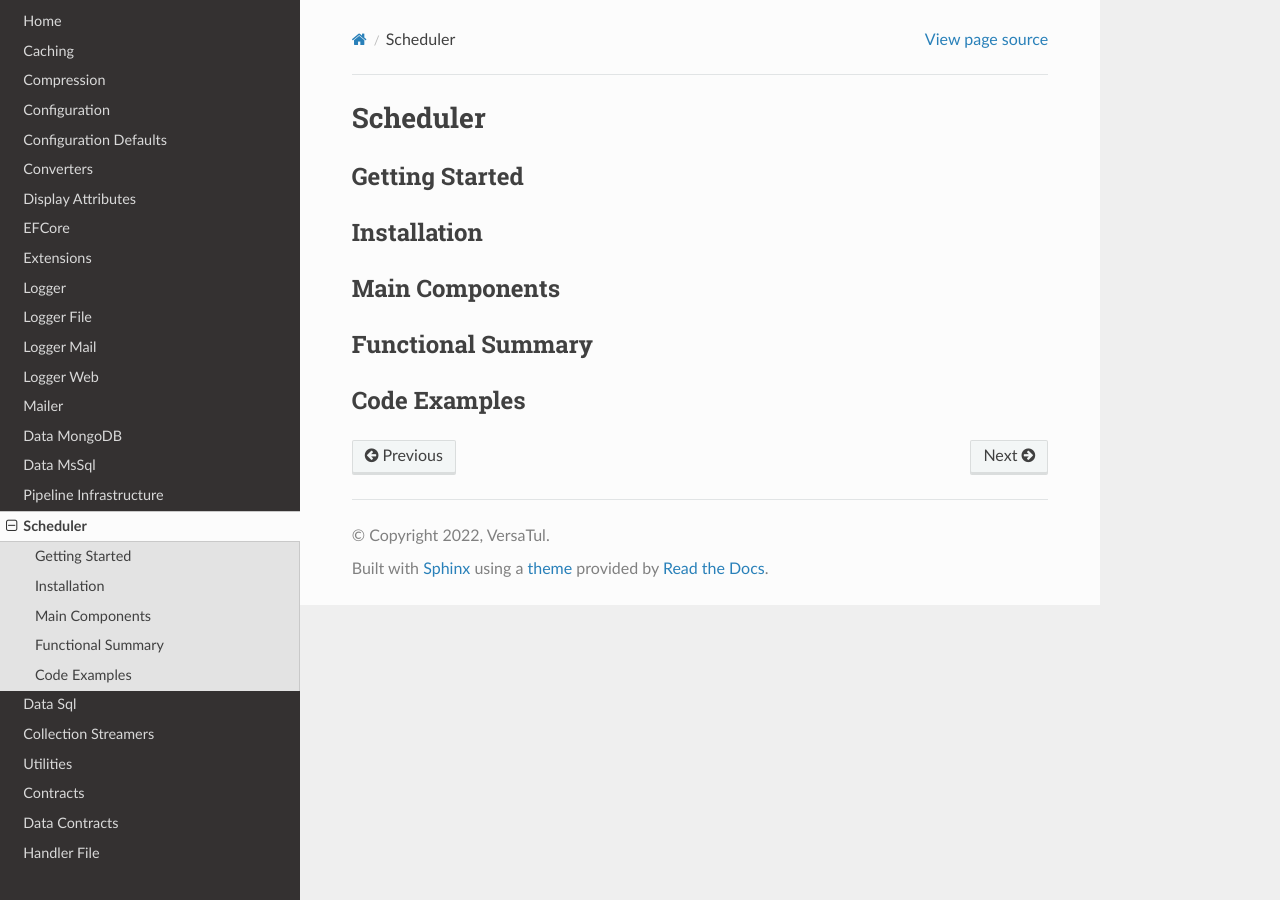
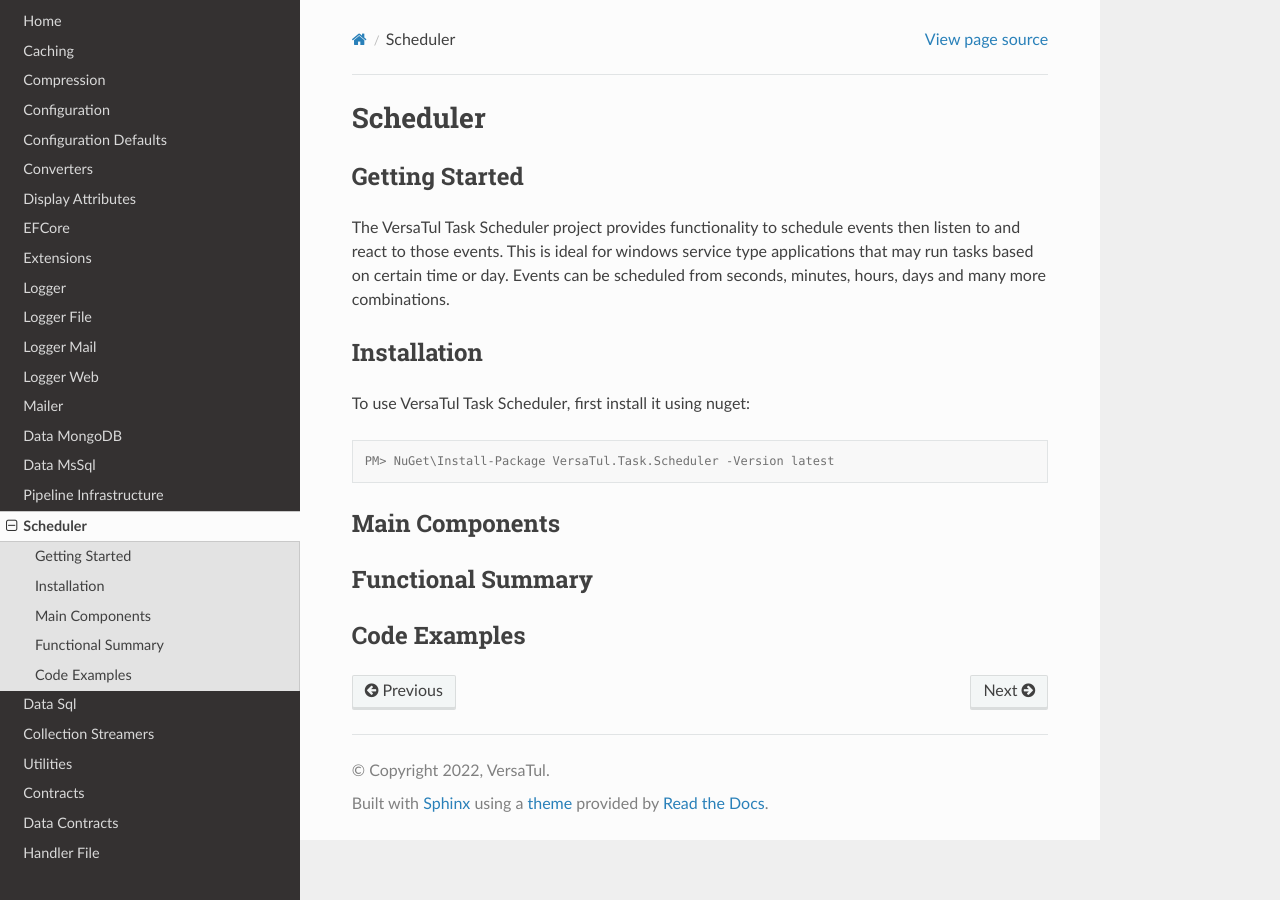
Before and after one commit to BjornWilliams/DocsVersaTul, a Sphinx documentation site: the page built from docs/source/scheduler.rst, in a window 1280 px wide. Built offline with Sphinx 7.4.7 and the Read the Docs theme 2.0.0, drawn with Linux system fonts in a browser that asks for light colours.

Commit message:
Update scheduler.rst

```diff
--- a/docs/source/scheduler.rst
+++ b/docs/source/scheduler.rst
@@ -3,9 +3,17 @@
 
 Getting Started
 ----------------
+The VersaTul Task Scheduler project provides functionality to schedule events then listen to and react to those events. This is ideal for windows service type applications that may run tasks based on certain time or day. Events can be scheduled from seconds, minutes, hours, days and many more combinations.
 
 Installation
 ------------
+
+To use VersaTul Task Scheduler, first install it using nuget:
+
+.. code-block:: console
+
+    PM> NuGet\Install-Package VersaTul.Task.Scheduler -Version latest
+
 
 Main Components
 ----------------
```
